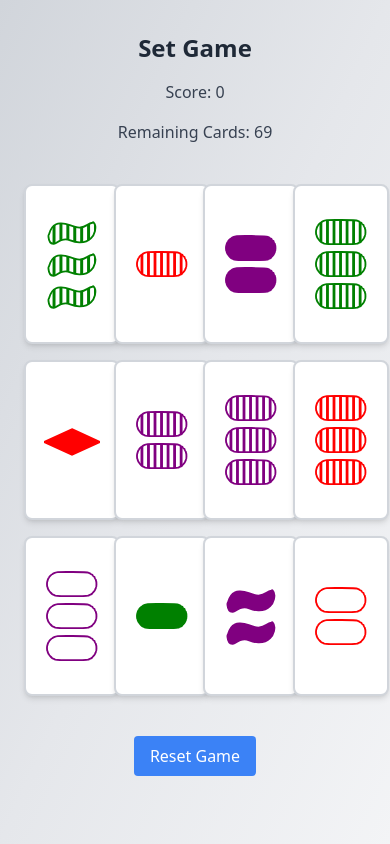
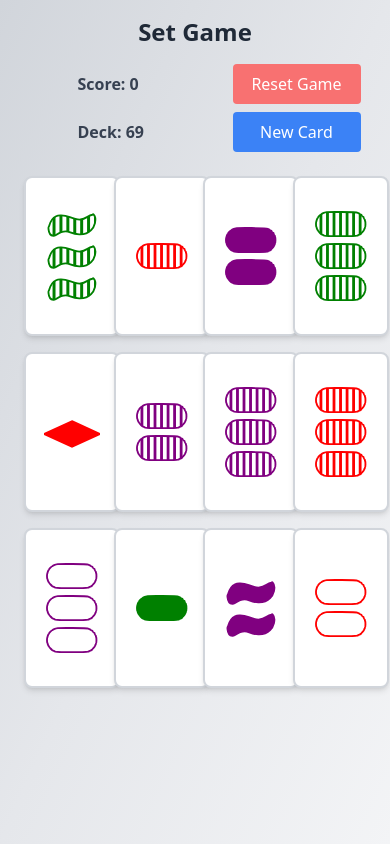
Before and after one commit to lukaszwaller/set-app, a React (Vite) app in the folder set-app/: page / in a window 390 px wide. Built offline with nearby package versions, Linux system fonts and the light colour scheme.

Commit message:
feat: Add mobile responsiveness

```diff
--- a/set-app/src/App.tsx
+++ b/set-app/src/App.tsx
@@ -7,16 +7,30 @@ const App: React.FC = () => {
 
   return (
     <div className="min-h-screen bg-gradient-to-br from-gray-300 via-gray-200 to-gray-100 flex flex-col items-center">
-      <h1 className="text-2xl font-bold mb-4 text-gray-800 mt-8">Set Game</h1>
-      <p className="mb-4 text-gray-700">Score: {score}</p>
-      <p className="mb-4 text-gray-700">Remaining Cards: {remainingCards}</p>
+      <h1 className="text-2xl font-bold mb-4 text-gray-800 mt-4 sm:mt-8">Set Game</h1>
+      <div className="grid grid-cols-2 gap-4 w-full">
+        <div className="flex flex-col items-center justify-center gap-2">
+          <p className="text-gray-700 font-bold w-32 py-2 ml-24">Score: {score}</p>
+          <p className="text-gray-700 font-bold w-32 py-2 ml-24">Deck: {remainingCards}</p>
+        </div>
+        <div className="flex flex-col items-center justify-center gap-2">
+          <button
+            className="bg-red-500 text-white py-2 w-32 rounded hover:bg-red-600"
+            onClick={resetGame}
+          >
+            Reset Game
+          </button>
+          <button
+            className="bg-blue-500 text-white py-2 w-32 rounded hover:bg-blue-600"
+            onClick={resetGame}
+          >
+            New Card
+          </button>
+        </div>
+      </div>
+
+
       <Board cards={cards} selectedCards={selectedCards} onSelectCard={handleCardSelection} />
-      <button
-        className="mt-4 bg-blue-500 text-white py-2 px-4 rounded hover:bg-blue-600"
-        onClick={resetGame}
-      >
-        Reset Game
-      </button>
     </div>
   );
 };
```
